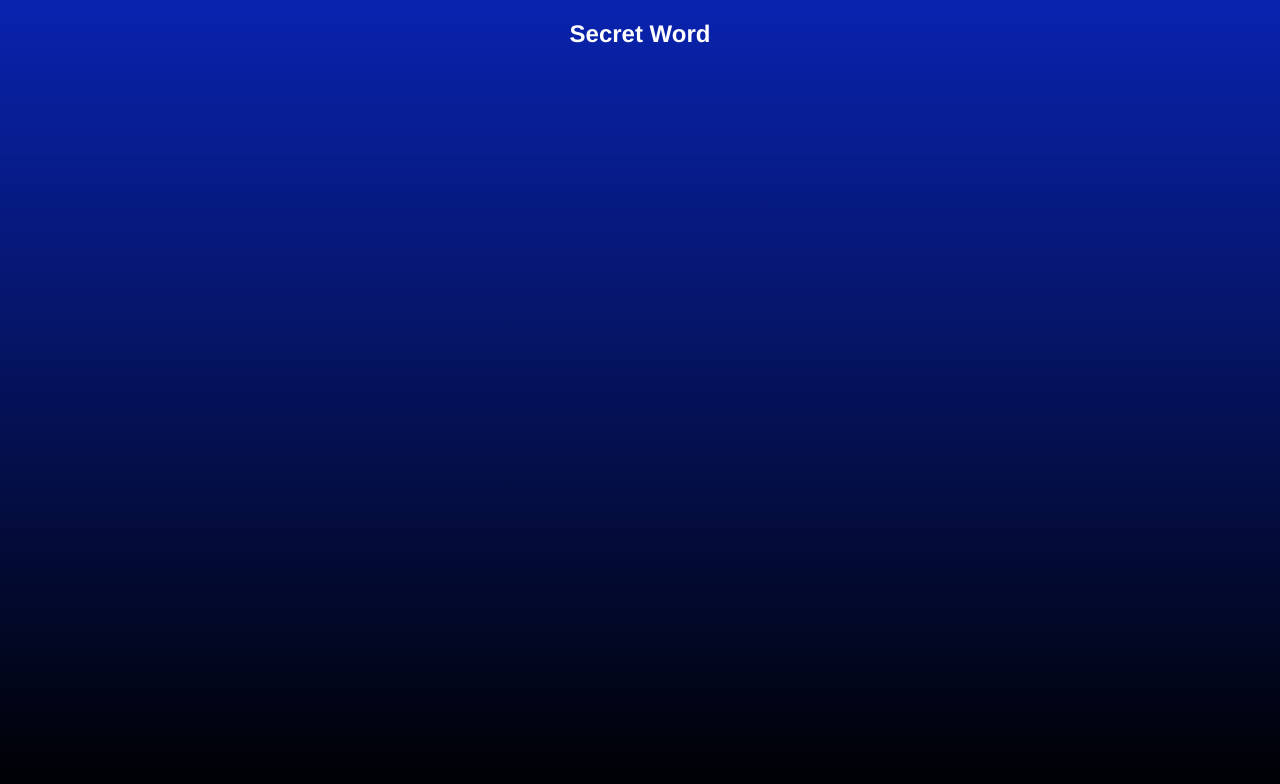
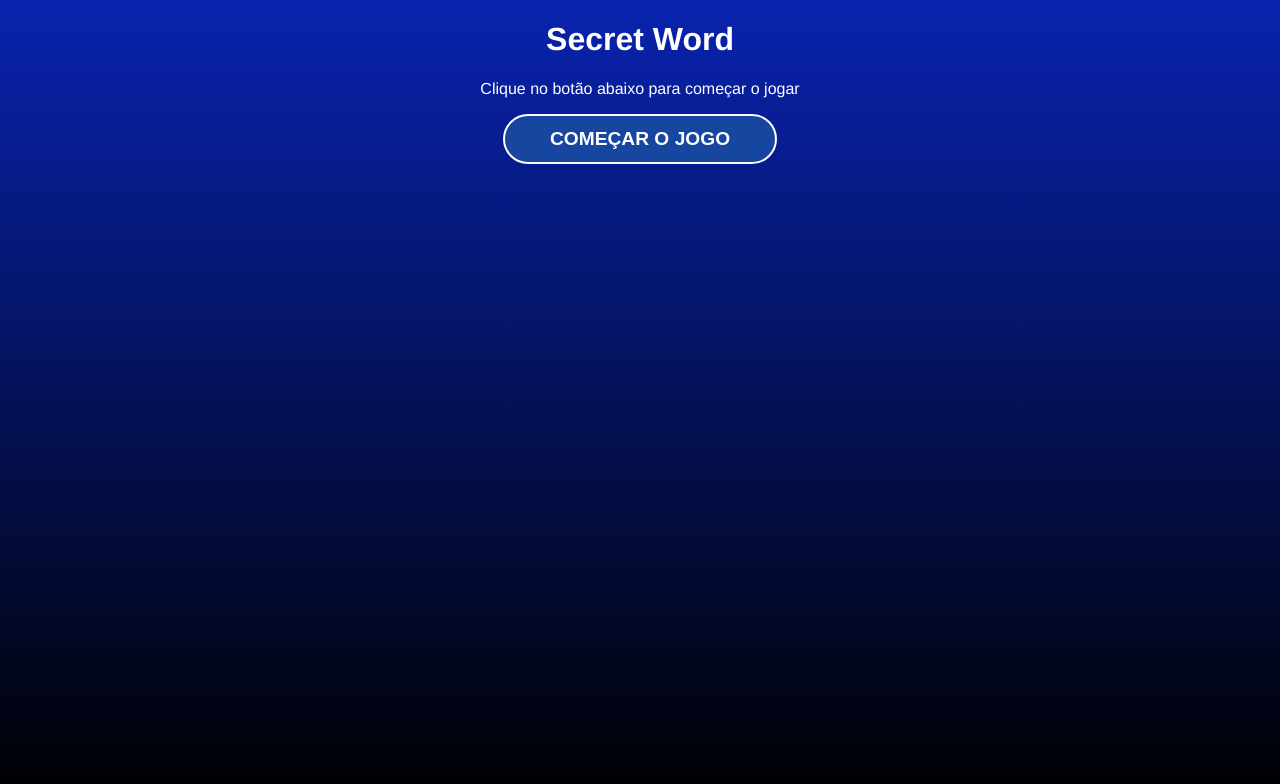
Before and after one commit to ferrariflaviaa/Secret-Word, a React (Create React App) app: page / in a window 1280 px wide. Shown: the top 784 px of the page. Built offline with nearby package versions, Linux system fonts and the light colour scheme.

Commit message:
fix: finishing home screen

```diff
--- a/src/App.js
+++ b/src/App.js
@@ -1,11 +1,12 @@
-import './App.css';
+import './App.css'
+import { StartScreen } from './Components/StartScreen'
 
 function App() {
   return (
     <div className="App">
-      <h2>Secret Word</h2>
+      <StartScreen />
     </div>
-  );
+  )
 }
 
-export default App;
+export default App
--- /dev/null
+++ b/src/Components/StartScreen/index.js
@@ -0,0 +1,10 @@
+const StartScreen = () => {
+  return (
+    <div className="start">
+      <h1>Secret Word</h1>
+      <p>Clique no botão abaixo para começar o jogar </p>
+      <button>Começar o jogo</button>
+    </div>
+  )
+}
+export { StartScreen }
--- /dev/null
+++ b/src/Components/StartScreen/styles.css
@@ -0,0 +1,9 @@
+.start h1{
+font-size: 3.5em;
+}
+
+
+.start p {
+  margin-bottom: 2em;
+  color: #ecfa00;
+}
```
